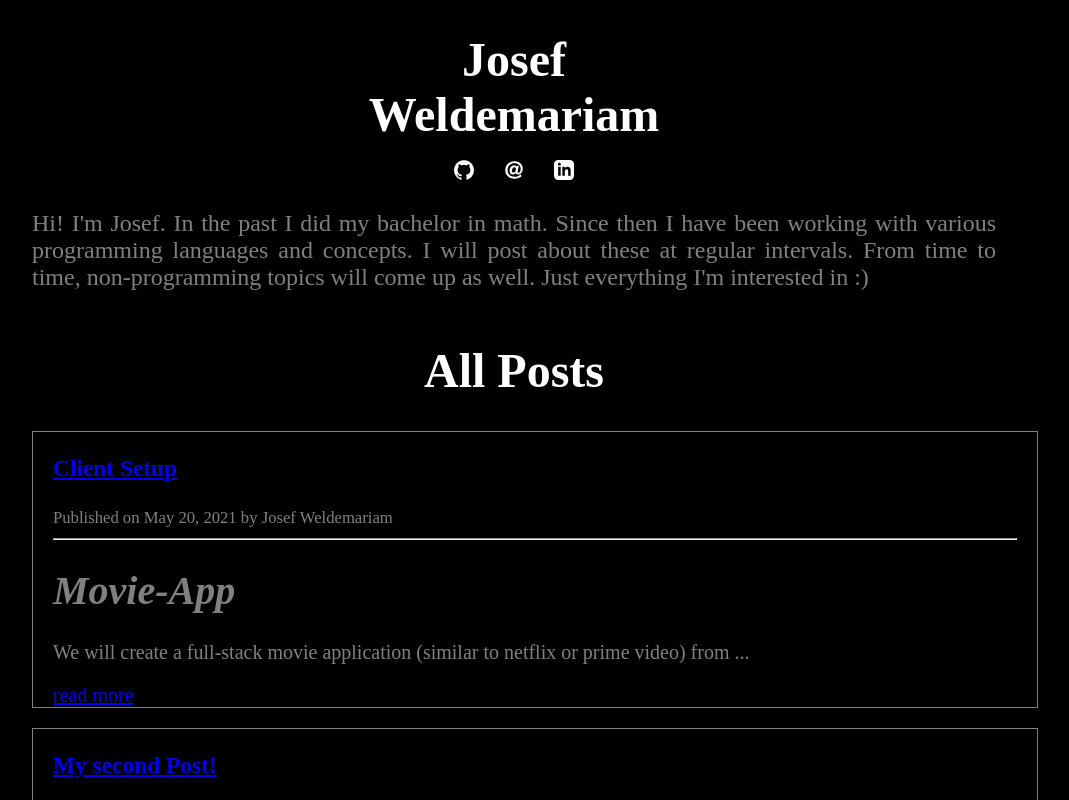
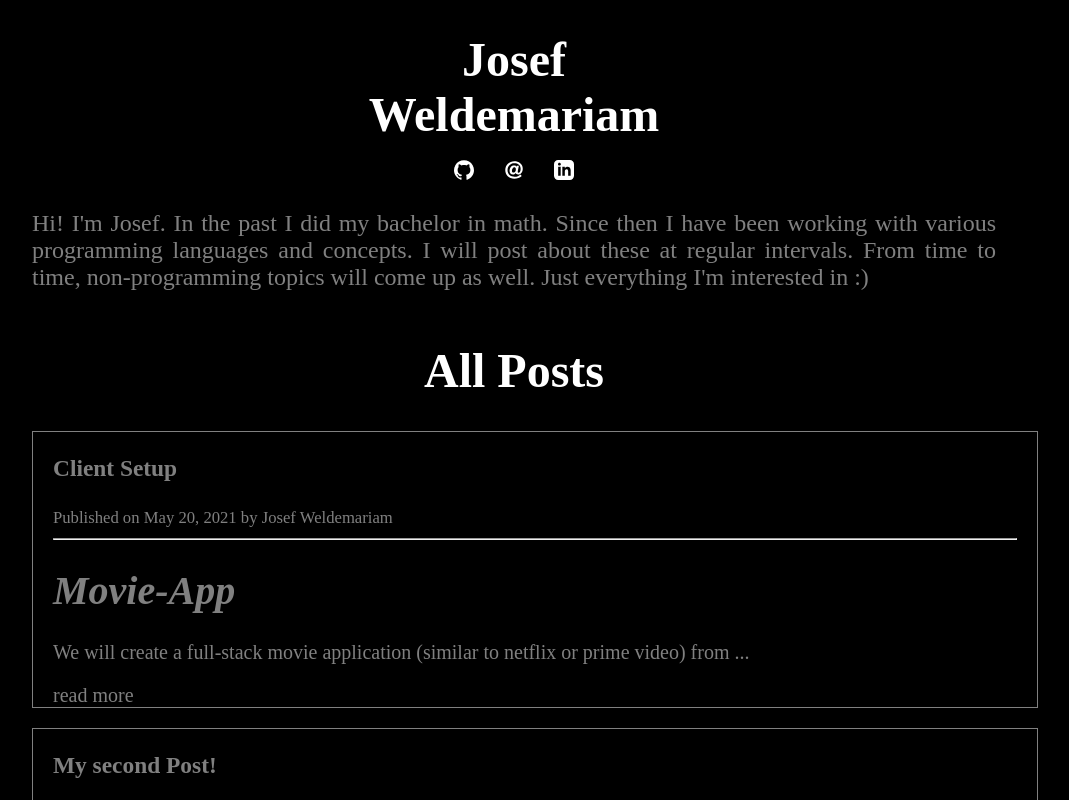
Before and after one commit to Jo-bot86/blog, a React (Create React App) app: page / in a window 1280 px wide. Shown: the top 800 px of the page, without its empty margins (126-1195 px from the left). Built offline with nearby package versions, Linux system fonts and the light colour scheme.

Commit message:
change Link style to same color as text and without underline

```diff
--- a/src/components/style.css
+++ b/src/components/style.css
@@ -13,3 +13,8 @@
   margin-bottom: 20px;
   padding: 0 20px;
 }
+
+.links {
+  text-decoration: none;
+  color: gray;
+}
```
